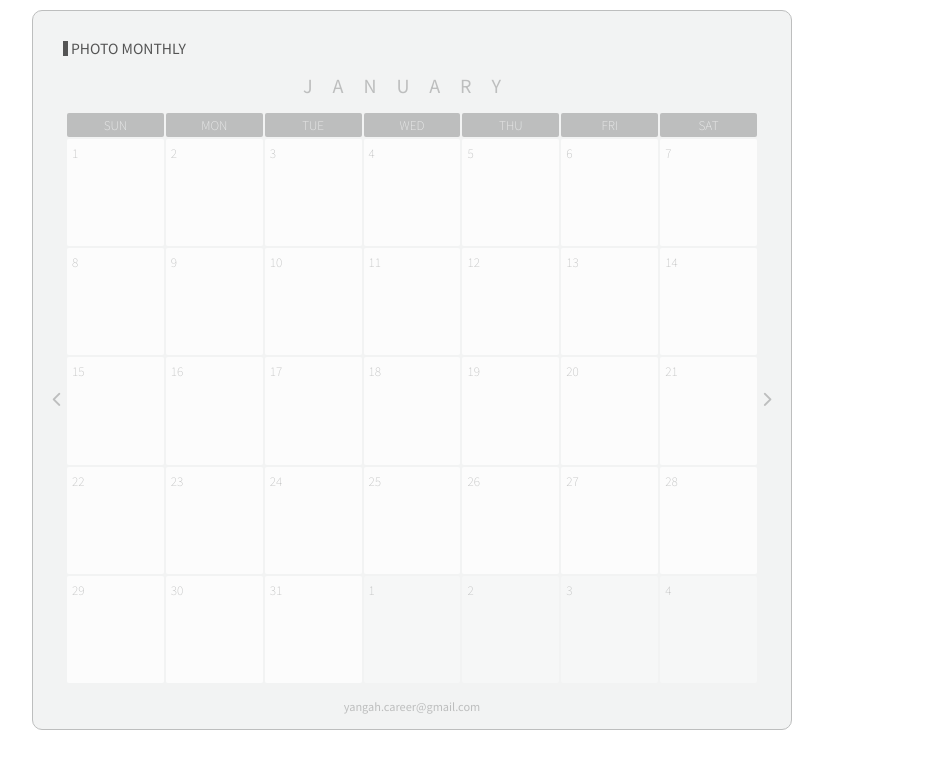
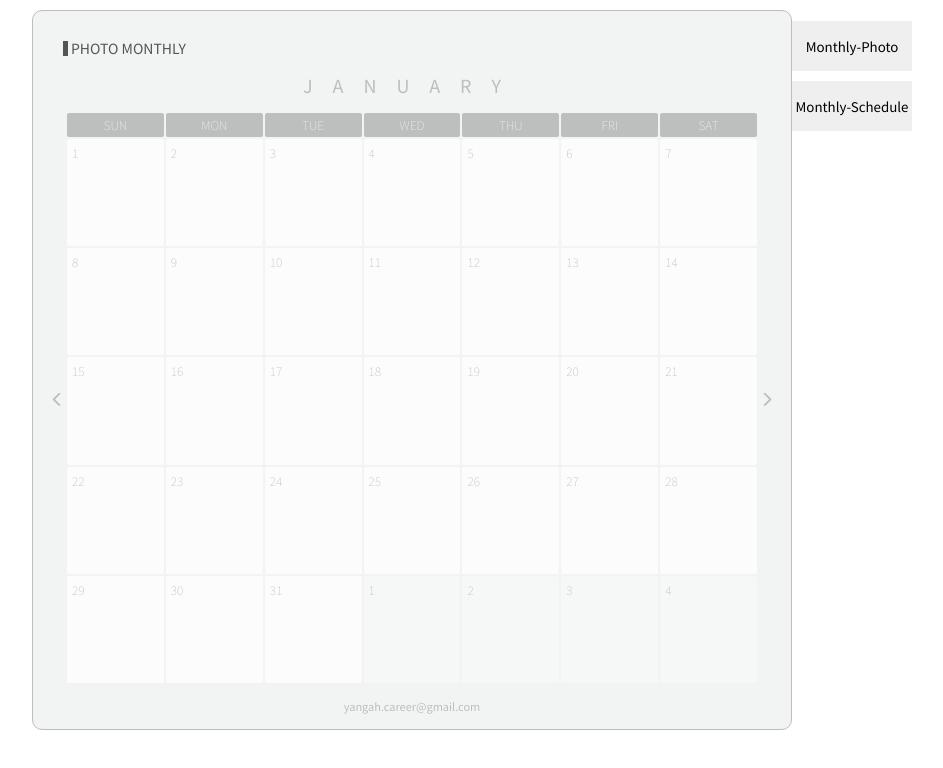
Before and after one commit to Yang-ah/my_first_diary, a React (Create React App) app: page / in a window 1280 px wide. Shown: the top 768 px of the page, without its empty margins (228-1171 px from the left). Built offline with nearby package versions, Linux system fonts and the light colour scheme.

Commit message:
added toggle checkbox, separated dates

```diff
--- a/package.json
+++ b/package.json
@@ -13,6 +13,7 @@
     "@types/react-dom": "^18.0.10",
     "react": "^18.2.0",
     "react-dom": "^18.2.0",
+    "react-hook-form": "^7.41.5",
     "react-query": "^3.39.2",
     "react-router-dom": "^6.6.1",
     "react-scripts": "5.0.1",
--- a/public/index.html
+++ b/public/index.html
@@ -23,6 +23,11 @@
         width: 100%;
         height: 100vh;
       }
+      input,
+      button {
+        outline: none;
+        border: none;
+      }
 
       button,
       select {
--- a/src/App.tsx
+++ b/src/App.tsx
@@ -1,17 +1,60 @@
-import { Outlet } from "react-router-dom";
+import { Outlet, useNavigate } from "react-router-dom";
 import styled from "styled-components";
 
-const Wrap = styled.div`
+const BODY = styled.div`
   width: 100%;
   display: flex;
   flex-direction: column;
 `;
 
+const Wrap = styled.div`
+  display: flex;
+  flex-direction: column;
+  width: 760px;
+  height: 720px;
+  color: ${(props) => props.theme.firstColor};
+  background-color: ${(props) => props.theme.fifthColor};
+  border: 1px solid ${(props) => props.theme.fourthColor};
+  margin-top: 10px;
+  align-self: center;
+  justify-content: space-between;
+  border-radius: 10px;
+  padding: 15px;
+  position: relative;
+`;
+
+const BtnWrap = styled.div`
+  position: absolute;
+  width: 200px;
+  top: 10px;
+  right: -201px;
+`;
+
+const Btn = styled.button`
+  width: 120px;
+  height: 50px;
+  margin-bottom: 10px;
+`;
+
 function App() {
+  const navigate = useNavigate();
+  const goSchedule = () => {
+    navigate("/schedule");
+  };
+
+  const goHome = () => {
+    navigate("/");
+  };
   return (
-    <Wrap>
-      <Outlet />
-    </Wrap>
+    <BODY>
+      <Wrap>
+        <Outlet />
+        <BtnWrap>
+          <Btn onClick={goHome}>Monthly-Photo</Btn>
+          <Btn onClick={goSchedule}>Monthly-Schedule</Btn>
+        </BtnWrap>
+      </Wrap>
+    </BODY>
   );
 }
 
--- a/src/components/CheckBox.tsx
+++ b/src/components/CheckBox.tsx
@@ -56,20 +56,32 @@ export function Tracker() {
 }
 
 function CheckBox() {
-  const [onDiary, SetDiary] = useRecoilState(onDiaryAtom);
-  const [onPlan, SetPlan] = useRecoilState(onPlanAtom);
-  const [onWork, SetWork] = useRecoilState(onWorkAtom);
+  const [onDiary, setDiary] = useRecoilState(onDiaryAtom);
+  const [onPlan, setPlan] = useRecoilState(onPlanAtom);
+  const [onWork, setWork] = useRecoilState(onWorkAtom);
 
-  const toggleDiaryAtom = () => SetDiary((prev) => !prev);
-  const togglePlanAtom = () => SetPlan((prev) => !prev);
-  const toggleWorkAtom = () => SetWork((prev) => !prev);
+  const toggleDiaryAtom = () => {
+    setDiary((prev) => !prev);
+  };
+  const togglePlanAtom = () => {
+    onDiary
+      ? alert("다이어리 해제 후 다시 클릭해주세요.")
+      : setPlan((prev) => !prev);
+  };
+  const toggleWorkAtom = () => {
+    onDiary
+      ? alert("다이어리 해제 후 다시 클릭해주세요.")
+      : setWork((prev) => !prev);
+  };
 
   return (
     <CheckContainer>
       <div>
         <input id="plan" type="checkbox" onClick={togglePlanAtom} />
         <label htmlFor="plan">
-          {onPlan ? (
+          {onDiary ? (
+            <i className="fa-regular fa-square"></i>
+          ) : onPlan ? (
             <i className="fa-solid fa-square-check"></i>
           ) : (
             <i className="fa-regular fa-square"></i>
@@ -80,7 +92,9 @@ function CheckBox() {
       <div>
         <input id="work" type="checkbox" onClick={toggleWorkAtom} />
         <label htmlFor="work">
-          {onWork ? (
+          {onDiary ? (
+            <i className="fa-regular fa-square"></i>
+          ) : onWork ? (
             <i className="fa-solid fa-square-check"></i>
           ) : (
             <i className="fa-regular fa-square"></i>
--- /dev/null
+++ b/src/components/Dates.tsx
@@ -0,0 +1,28 @@
+export const weeks = ["SUN", "MON", "TUE", "WED", "THU", "FRI", "SAT"];
+
+const thisYear = new Date().getFullYear();
+const thisMonth = new Date().getMonth();
+const thisMonthStart = new Date(thisYear, thisMonth, 1).getDay();
+const thisMonthEnd = new Date(thisYear, thisMonth + 1, 0).getDate();
+const thisMonthEndDay = new Date(thisYear, thisMonth + 1, 0).getDay();
+const lastMonthLastDate = new Date(thisYear, thisMonth + 1, 0).getDate();
+
+export const thisMonthString = new Date()
+  .toLocaleString("en-US", { month: "long" })
+  .toUpperCase();
+
+export const prevDates: Date[] = [];
+export const thisDates: Date[] = [];
+export const nextDates: Date[] = [];
+
+for (let i = thisMonthStart - 1; i >= 0; i--) {
+  prevDates.push(new Date(thisYear, thisMonth, lastMonthLastDate - i));
+}
+
+for (let i = 1; i <= thisMonthEnd; i++) {
+  thisDates.push(new Date(thisYear, thisMonth, i));
+}
+
+for (let i = 1; i < 7 - thisMonthEndDay; i++) {
+  nextDates.push(new Date(thisYear, thisMonth + 1, i));
+}
--- a/src/screens/Monthly-Photo.tsx
+++ b/src/screens/Monthly-Photo.tsx
@@ -1,22 +1,20 @@
 import styled from "styled-components";
-//size
-// local : 1536
-// tablet : 600~768
+import {
+  thisDates,
+  thisMonthString,
+  weeks,
+  prevDates,
+  nextDates,
+} from "../components/Dates";
 
-const Wrap = styled.div`
-  color: ${(props) => props.theme.firstColor};
-  margin-top: 10px;
-  width: 760px;
-  height: 720px;
+export const Wrap = styled.div`
   display: flex;
+  flex-direction: column;
+  width: 100%;
+  height: 100%;
+  align-self: center;
   justify-content: space-between;
-  flex-direction: column;
-  justify-self: center;
-  align-self: center;
   border-radius: 10px;
-  border: 1px solid ${(props) => props.theme.fourthColor};
-  padding: 15px;
-  background-color: ${(props) => props.theme.fifthColor};
 `;
 
 export const Header = styled.div`
@@ -101,35 +99,6 @@ export const Message = styled.h1`
   color: ${(props) => props.theme.fourthColor};
 `;
 
-const weeks = ["SUN", "MON", "TUE", "WED", "THU", "FRI", "SAT"];
-
-const thisYear = new Date().getFullYear();
-const thisMonth = new Date().getMonth();
-const thisMonthStart = new Date(thisYear, thisMonth, 1).getDay();
-const thisMonthEnd = new Date(thisYear, thisMonth + 1, 0).getDate();
-const thisMonthEndDay = new Date(thisYear, thisMonth + 1, 0).getDay();
-export const thisMonthString = new Date()
-  .toLocaleString("en-US", { month: "long" })
-  .toUpperCase();
-
-const lastMonthLastDate = new Date(thisYear, thisMonth + 1, 0).getDate();
-
-const prevDates: Date[] = [];
-export const thisDates: Date[] = [];
-const nextDates: Date[] = [];
-
-for (let i = thisMonthStart - 1; i >= 0; i--) {
-  prevDates.push(new Date(thisYear, thisMonth, lastMonthLastDate - i));
-}
-
-for (let i = 1; i <= thisMonthEnd; i++) {
-  thisDates.push(new Date(thisYear, thisMonth, i));
-}
-
-for (let i = 1; i < 7 - thisMonthEndDay; i++) {
-  nextDates.push(new Date(thisYear, thisMonth + 1, i));
-}
-
 function MonthlyPhoto() {
   return (
     <Wrap>
--- a/src/screens/Monthly-Schedule.tsx
+++ b/src/screens/Monthly-Schedule.tsx
@@ -4,30 +4,8 @@ import { onTrackerAtom, onDiaryAtom, onPlanAtom, onWorkAtom } from "./../atom";
 import CheckBox, { Tracker } from "../components/CheckBox";
 import { useState } from "react";
 import Emojis from "../components/Emojis";
-
-import {
-  thisDates,
-  thisMonthString,
-  Message,
-  ThemeIcon,
-  Header,
-} from "./Monthly-Photo";
-
-const Wrap = styled.div`
-  display: flex;
-  flex-direction: column;
-  width: 760px;
-  height: 720px;
-  color: ${(props) => props.theme.firstColor};
-  background-color: ${(props) => props.theme.fifthColor};
-  align-self: center;
-  align-items: center;
-  justify-content: space-between;
-  padding: 15px;
-  margin-top: 10px;
-  border-radius: 10px;
-  border: 1px solid ${(props) => props.theme.fourthColor};
-`;
+import { thisDates, thisMonthString } from "../components/Dates";
+import { Message, ThemeIcon, Header, Wrap } from "./Monthly-Photo";
 
 const TableHeader = styled.div<TrackerProps>`
   height: 32px;
@@ -52,7 +30,6 @@ const SectionTable = styled.div`
 
 interface SectionLineProps {
   tracker: boolean;
-  lock: boolean;
 }
 
 const SectionLine = styled.div<SectionLineProps>`
@@ -86,6 +63,10 @@ const MainBox = styled.input`
   border: none;
   outline: none;
   padding: 0 10px;
+  color: ${(props) => props.theme.secondColor};
+  display: flex;
+  align-items: center;
+  font-size: 12px;
 `;
 
 const SectionSide = styled.div`
@@ -110,8 +91,6 @@ export const SideBox = styled.div`
   }
 `;
 
-const LockBox = styled(SideBox)``;
-
 const LineHeader = styled(Header)`
   width: 100%;
   margin-left: 30px;
@@ -123,19 +102,22 @@ interface TrackerProps {
 
 function MonthlySchedule() {
   const onTracker = useRecoilValue(onTrackerAtom);
-  const onDiary = useRecoilValue(onDiaryAtom);
 
   function Diary() {
     const [mainContent, mainChange] = useState("");
+    const onDiary = useRecoilValue(onDiaryAtom);
+
     const setMain = (e: React.FormEvent<HTMLInputElement>) => {
       mainChange(e.currentTarget.value);
     };
+
     return (
       <div>
         {onDiary ? (
           <MainBox
             onChange={setMain}
-            placeholder="오늘의 한 줄 일기를 써보세요. (최대 47자)"
+            placeholder="오늘의 한 줄 일기를 써보세요. (최대 56자)"
+            value={mainContent ? mainContent : ""}
           />
         ) : (
           <MainBox as="div">{mainContent}</MainBox>
@@ -143,8 +125,6 @@ function MonthlySchedule() {
       </div>
     );
   }
-
-  const [lineLock, setLineLock] = useState(false);
 
   function Exercise() {
     const [done, setDone] = useState("");
@@ -160,8 +140,8 @@ function MonthlySchedule() {
     const [lock, setLock] = useState(false);
     const lockToggle = () => {
       setLock((cur) => !cur);
-      setLineLock(lock);
     };
+
     return (
       <SideBox
         as="input"
@@ -173,7 +153,7 @@ function MonthlySchedule() {
   }
 
   return (
-    <Wrap>
+    <Wrap style={{ alignItems: "center" }}>
       <LineHeader>
         <ThemeIcon />
         <p>{`LINE MONTHLY - ${thisMonthString}`}</p>
@@ -196,7 +176,6 @@ function MonthlySchedule() {
         <SectionTable>
           {thisDates.map((date: Date) => (
             <SectionLine
-              lock={lineLock}
               tracker={onTracker ? true : false}
               key={`${date.toLocaleString("en-US", {
                 month: "short",
```
Also changed, not shown: 2 other files (tests, documents, lock files or other folders).
